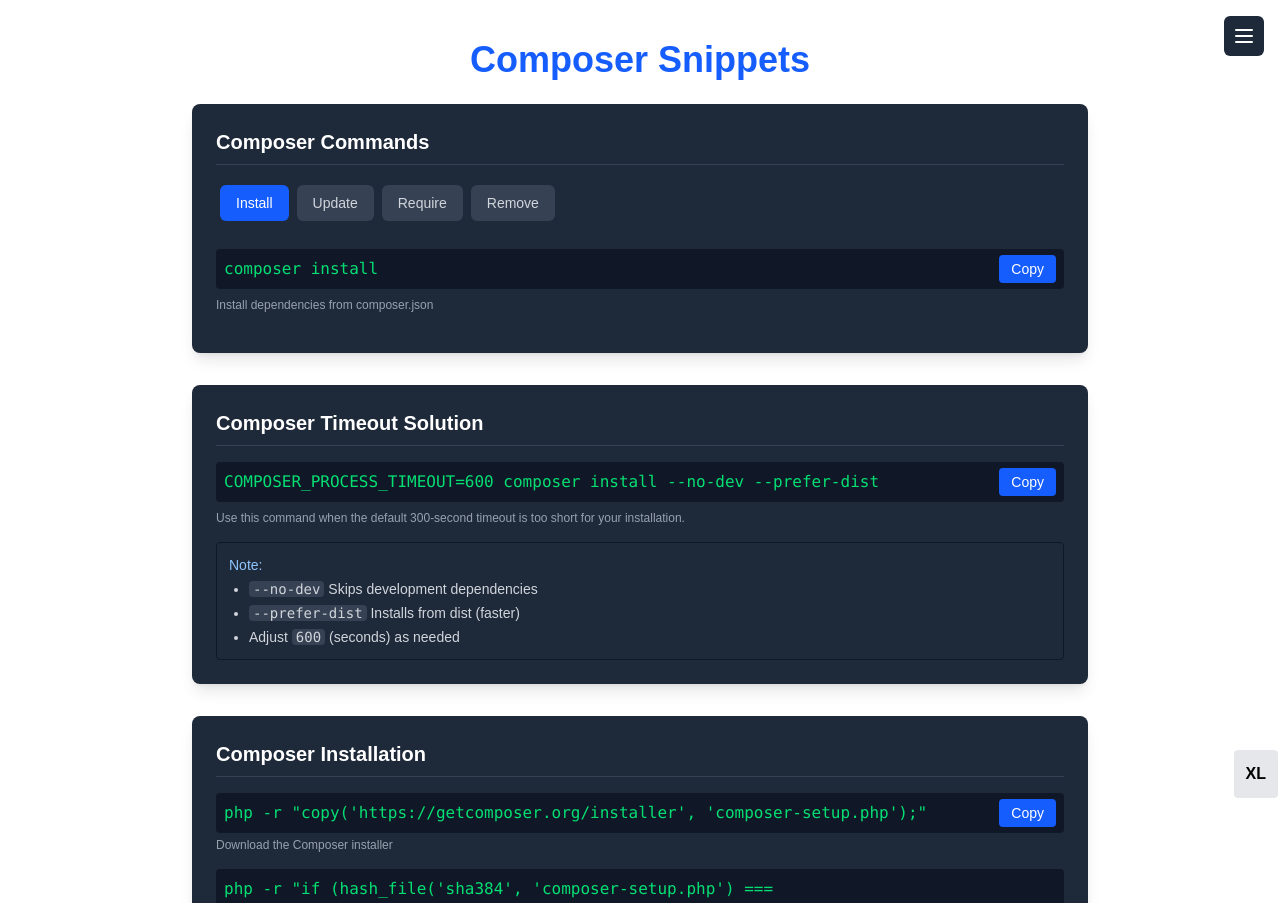
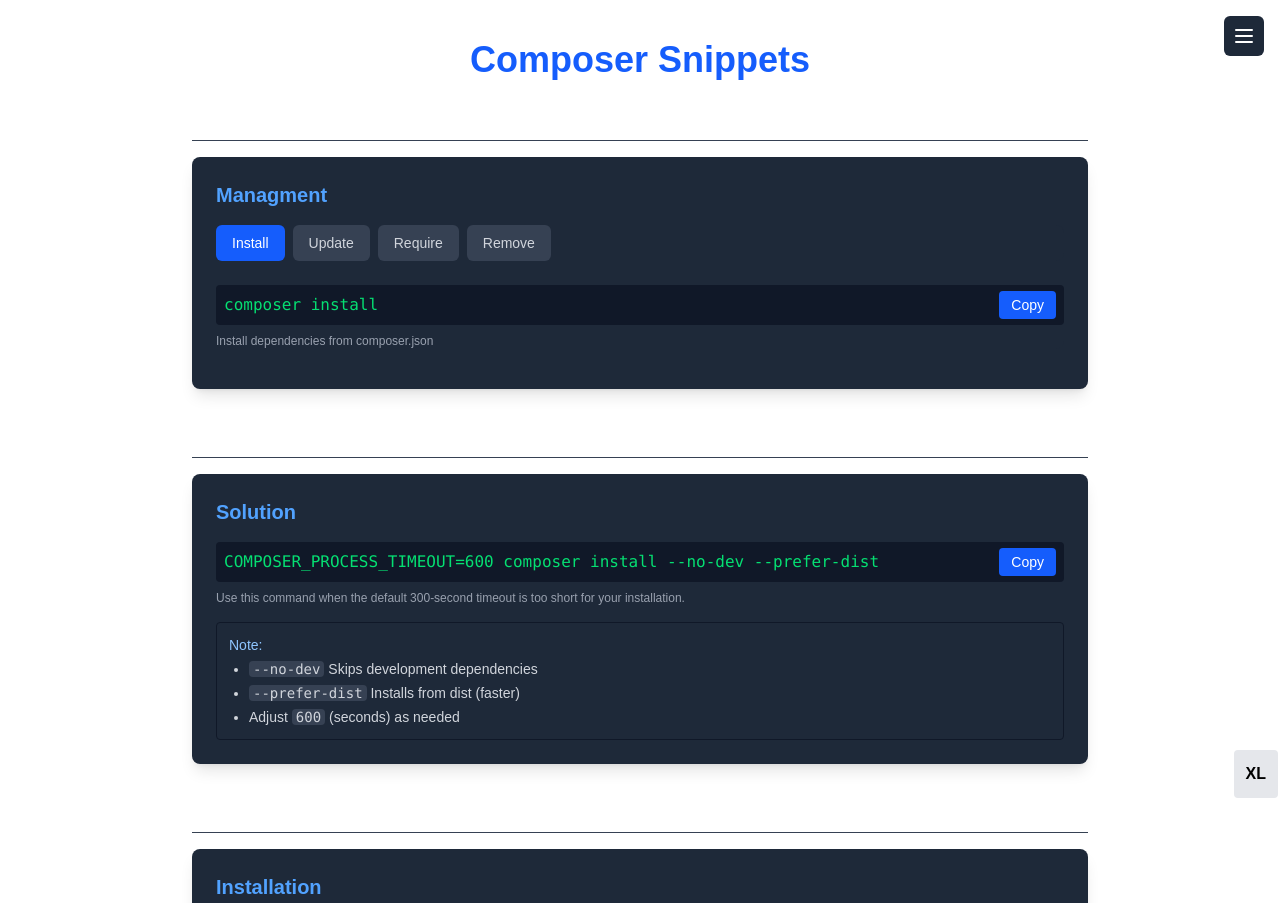
Before and after one commit to siko001/code-snippets, a Next.js app: page /composer in a window 1280 px wide. Shown: the top 903 px of the page. Built offline with nearby package versions, Linux system fonts and the light colour scheme.

Commit message:
Added to menu and UI imporvments

```diff
--- a/src/app/components/Sidebar.jsx
+++ b/src/app/components/Sidebar.jsx
@@ -71,6 +71,16 @@
                 { name: 'View History', href: '/git/#git-history' },
             ]
         },
+
+        composer: {
+            title: 'Composer Snippets',
+            items: [
+                { name: 'Management', href: '/composer/#composer-management' },
+                { name: 'Timeout', href: '/composer/#composer-timeout' },
+                { name: 'Install', href: '/composer/#composer-install' },
+            ]
+        },
+
         wordpress: {
             title: 'WordPress Snippets',
             items: [
--- a/src/app/components/composer/ComposerCommands.jsx
+++ b/src/app/components/composer/ComposerCommands.jsx
@@ -48,8 +48,11 @@
 
     return (
         <div className="space-y-6">
+            <h3 className="text-xl font-semibold text-blue-400 mb-4">
+                Managment
+            </h3>
             {/* Command Selector */}
-            <div className="flex flex-wrap gap-2 p-1 bg-gray-800 rounded-lg">
+            <div className="flex flex-wrap gap-2  bg-gray-800 rounded-lg">
                 {Object.entries(COMMAND_TYPES).map(([key, value]) => (
                     <button
                         key={key}
--- a/src/app/components/composer/ComposerInstall.jsx
+++ b/src/app/components/composer/ComposerInstall.jsx
@@ -28,6 +28,9 @@
 
     return (
         <div className="space-y-4">
+            <h3 className="text-xl font-semibold text-blue-400 mb-4">
+                Installation
+            </h3>
             {commands.map((cmd, index) => (
                 <div key={index} className="mb-4">
                     <CodeSnippet
--- a/src/app/components/composer/ComposerTimeout.jsx
+++ b/src/app/components/composer/ComposerTimeout.jsx
@@ -7,6 +7,9 @@
 
     return (
         <div className="space-y-4">
+            <h3 className="text-xl font-semibold text-blue-400 mb-4">
+                Solution
+            </h3>
             <div>
                 <CodeSnippet
                     code={timeoutCommand}
--- a/src/app/composer/page.jsx
+++ b/src/app/composer/page.jsx
@@ -10,24 +10,26 @@
             <h2 id="composer-snippets" className='text-center text-4xl font-semibold mb-6 text-blue-600'>Composer Snippets</h2>
             <div className="w-full max-w-4xl mx-auto space-y-6">
                 <div className="space-y-8">
-                    <div id="composer-commands" className="bg-gray-800 p-6 rounded-lg shadow-lg">
+
                     <h3 className="text-xl font-semibold text-white border-b border-gray-700 pb-2 mb-4">
                         Composer Commands
                     </h3>
+                    <div id="composer-management" className="bg-gray-800 p-6 rounded-lg shadow-lg">
                         <ComposerCommands />
                     </div>
 
-                    <div id="composer-timeout" className="bg-gray-800 p-6 rounded-lg shadow-lg">
                     <h3 className="text-xl font-semibold text-white border-b border-gray-700 pb-2 mb-4">
                         Composer Timeout Solution
                     </h3>
+                    <div id="composer-timeout" className="bg-gray-800 p-6 rounded-lg shadow-lg">
                         <ComposerTimeout />
                     </div>
 
-                    <div id="composer-installation" className="bg-gray-800 p-6 rounded-lg shadow-lg">
+
                     <h3 className="text-xl font-semibold text-white border-b border-gray-700 pb-2 mb-4">
                         Composer Installation
                     </h3>
+                    <div id="composer-install" className="bg-gray-800 p-6 rounded-lg shadow-lg">
                         <ComposerInstall />
                     </div>
                 </div>
```
Lines whose indentation alone changed are shown as unchanged.
